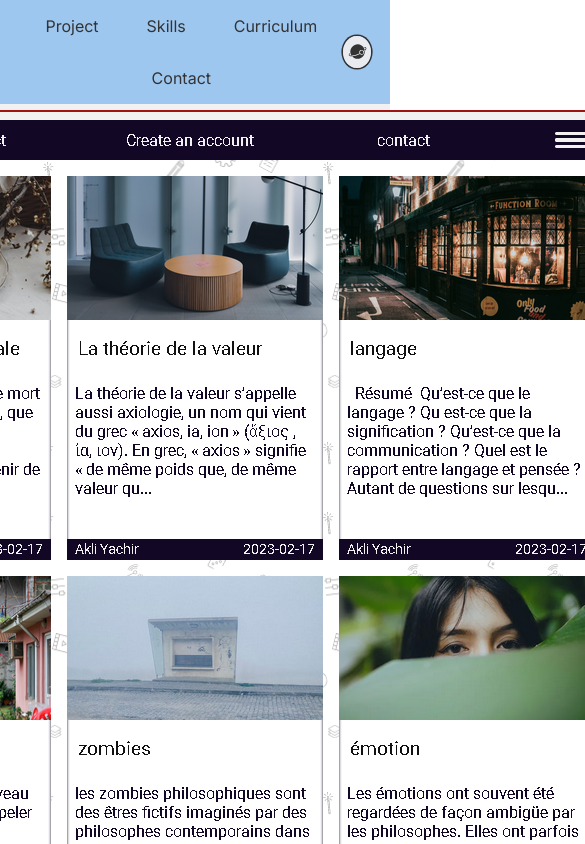
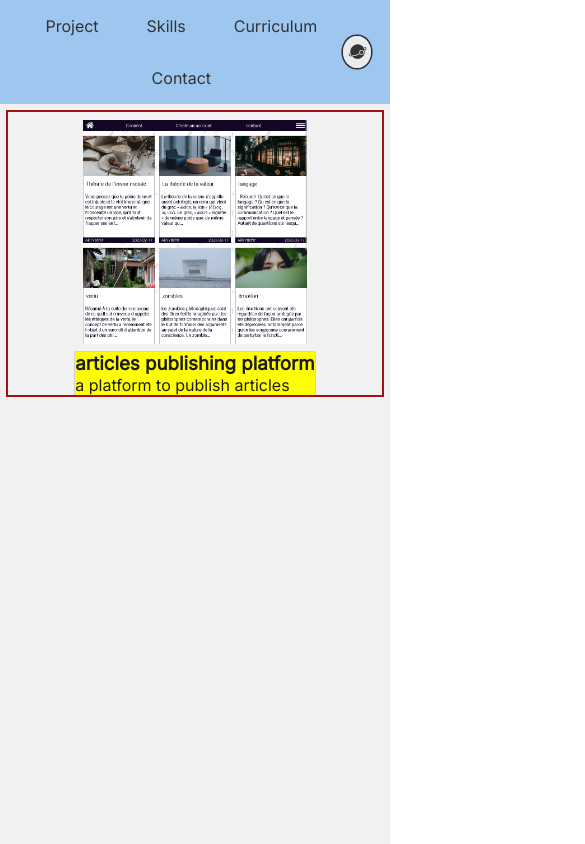
Before and after one commit to akliyachir/portfolio, a React (Vite) app: page / in a window 390 px wide. Shown: the top 844 px of the page, 585 px wide, since content can reach past the window. Built offline with nearby package versions, Linux system fonts and the light colour scheme.

Commit message:
project section build, and responsiveness

```diff
--- a/src/Components/5-ProjectCard/ProjectCard.css
+++ b/src/Components/5-ProjectCard/ProjectCard.css
@@ -7,10 +7,9 @@
 }
 
 .light .project_image_preview {
-	width: minmax(15rem, 20rem);
+	max-width: 15rem;
 	background-color: var(--clr-5);
 	display: block;
-	box-shadow: 0 0 0 4px blue;
 }
 
 .light .firstHalfProjectCard {
@@ -19,7 +18,6 @@
 .secondHalfProjectCard {
 	box-shadow: 0 0 0 0.01rem var(--clr-5);
 	background-color: yellow;
-	padding: 0.5rem;
 }
 
 .light .project_image_preview {
```
